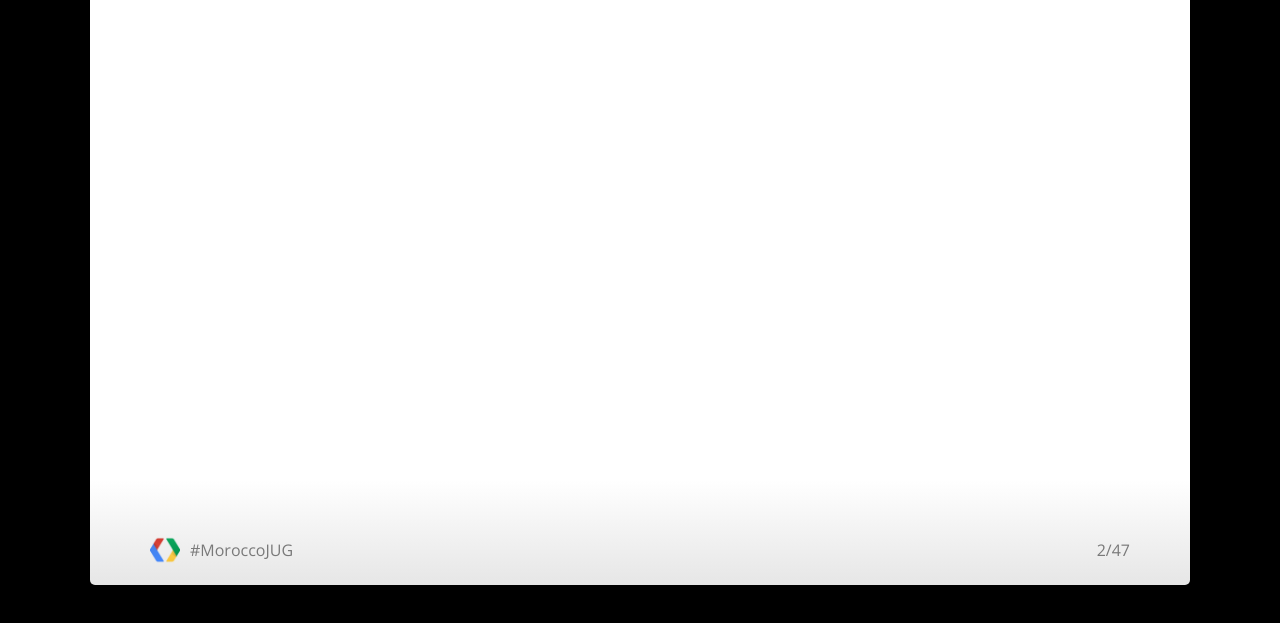
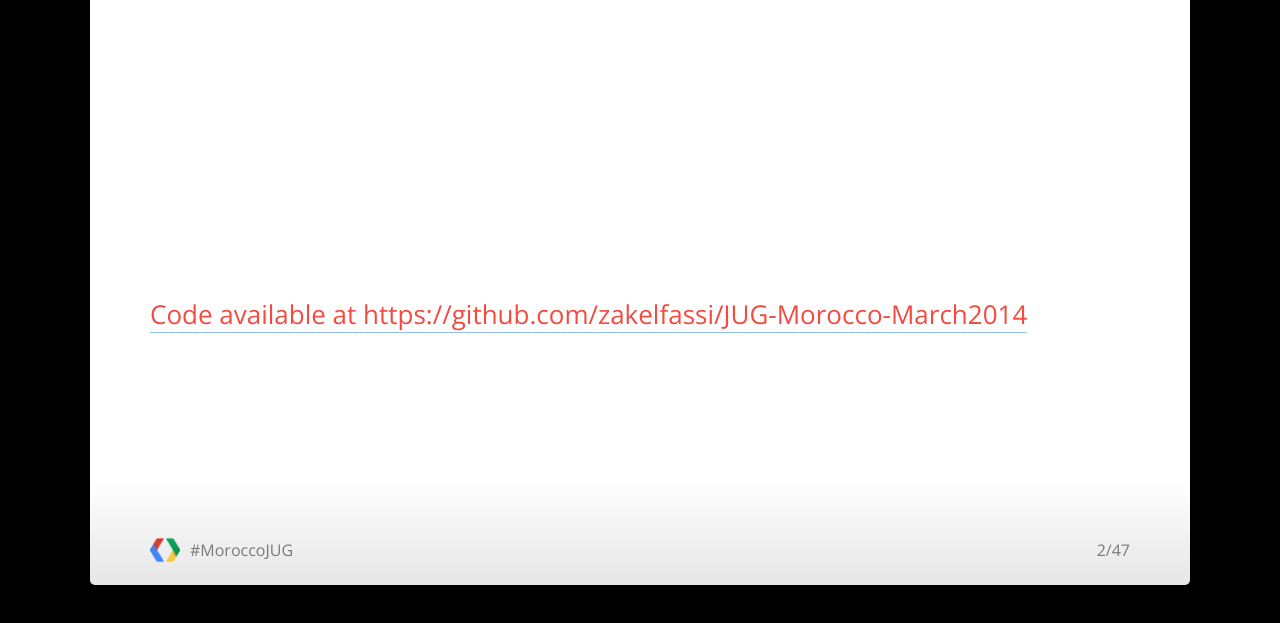
Before and after one commit to usfchlih/JUG-Morocco-March2014, a plain HTML site: page index.html in a window 1280 px wide. Both pictures are taken after a click on the element 1240 px from the left and 400 px from the top of the page. Shown: the part 165-788 px from the top of the page. Drawn offline with nearby package versions, Linux system fonts and the light colour scheme.

Commit message:
Change Readme and link code in index

```diff
--- a/index.html
+++ b/index.html
@@ -48,6 +48,7 @@ Based on Google IO12HTML5 Slide Template.
         <li>Closing</li>
       </ul>
     </article>
+    <footer><a href="https://github.com/zakelfassi/JUG-Morocco-March2014" class="red">Code available at https://github.com/zakelfassi/JUG-Morocco-March2014</a></footer>
   </slide>
 
 <!-- Chapter 1 -->
```
Also changed, not shown: 1 other file.
